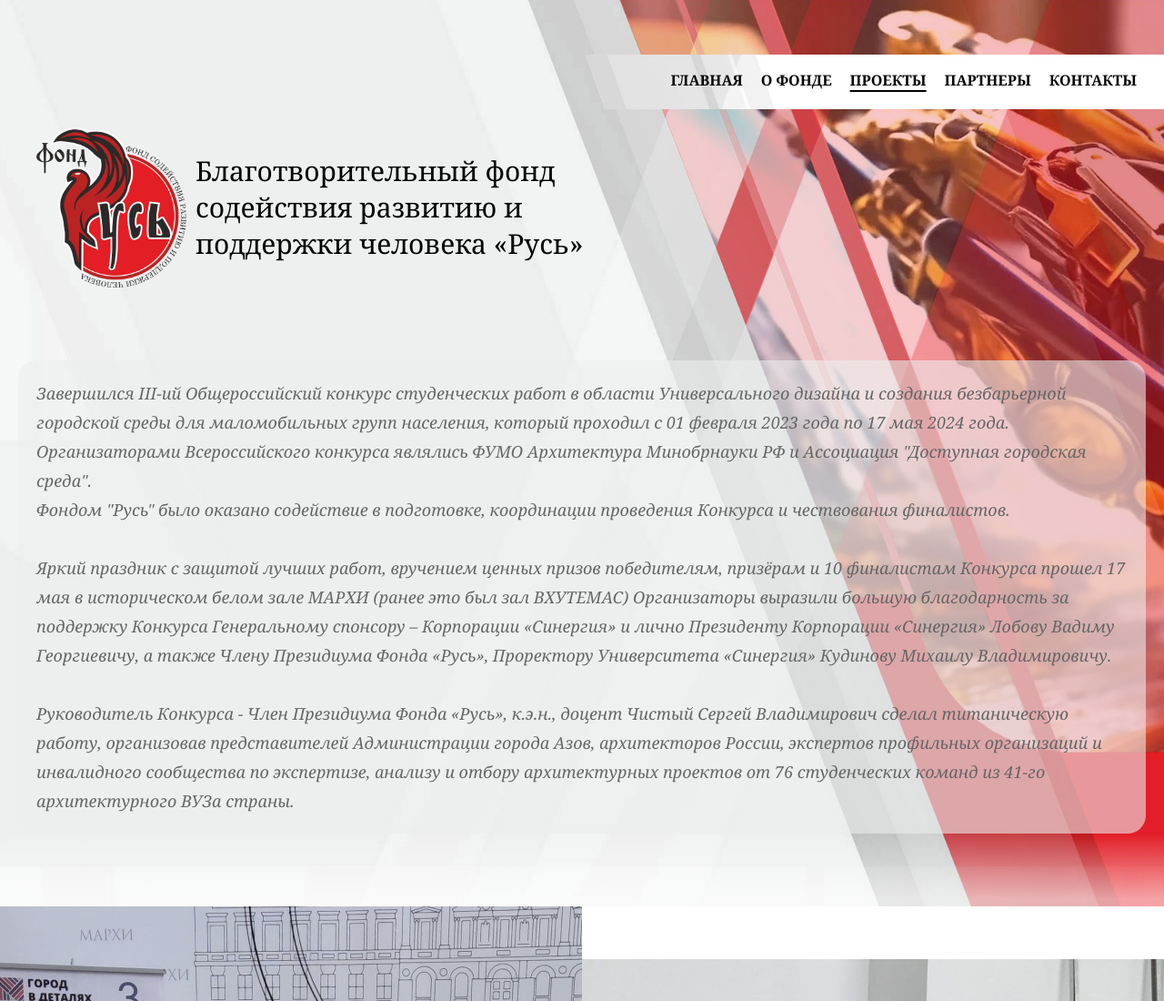
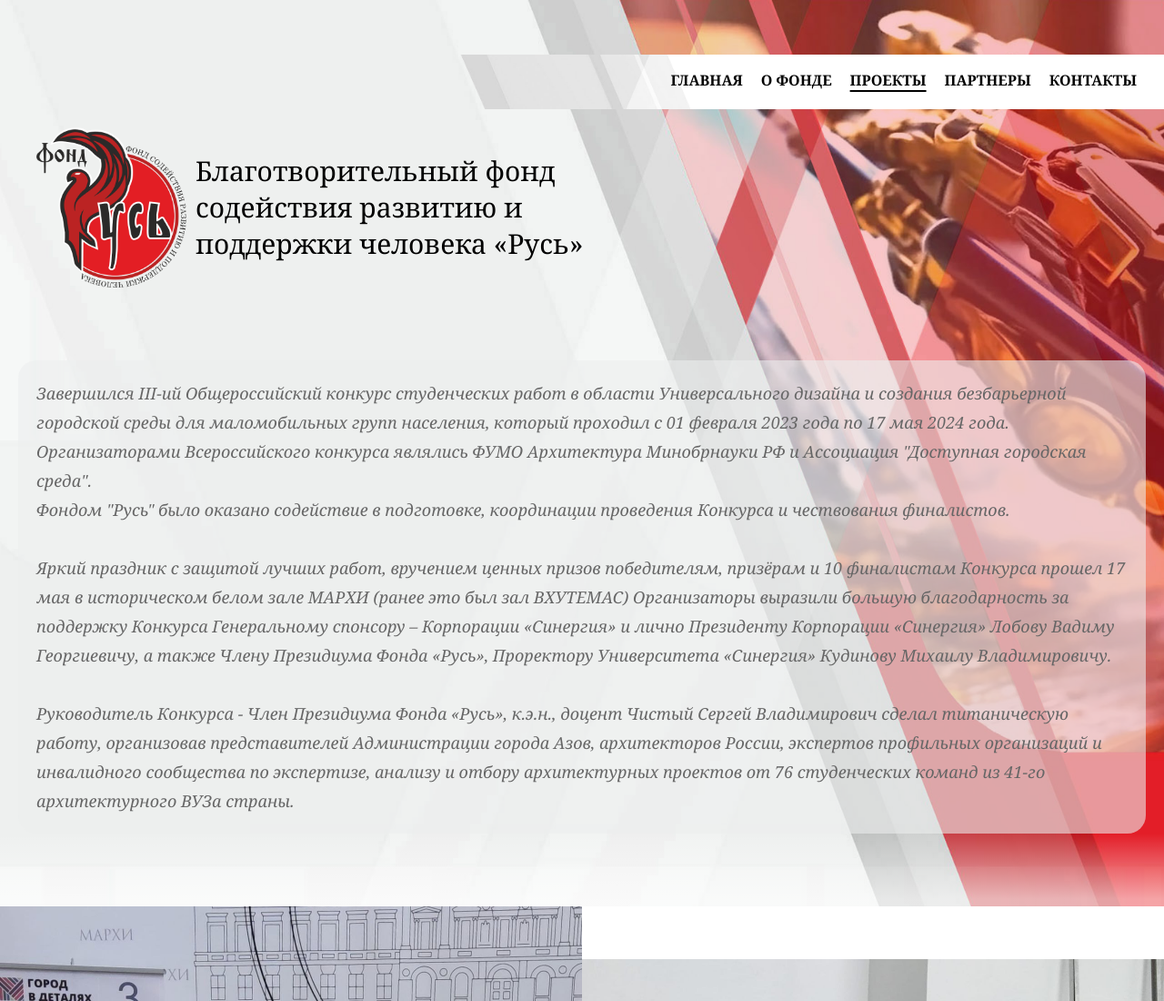
Before and after one commit to angelkrylova/BFRus, a plain HTML site: page Проекты.html in a window 1280 px wide. Shown: the top 1100 px of the page at 91% size. Drawn offline with Linux system fonts and the light colour scheme.

Commit message:
Update style.css

```diff
--- a/style.css
+++ b/style.css
@@ -58,7 +58,7 @@ html, body {
     top: 10px;
     right: 0;
     width: 100%;
-    max-width: 654px;
+    max-width: 795px;
     height: 60px;
 }
 
@@ -495,6 +495,7 @@ nav ul li a.active::after {
 	width: 100%;
 	height: 300px;
     max-width: 300px;
+	object-position: 80% 25%;
     -o-object-fit: cover;
     object-fit: cover;
     display: block;
```
